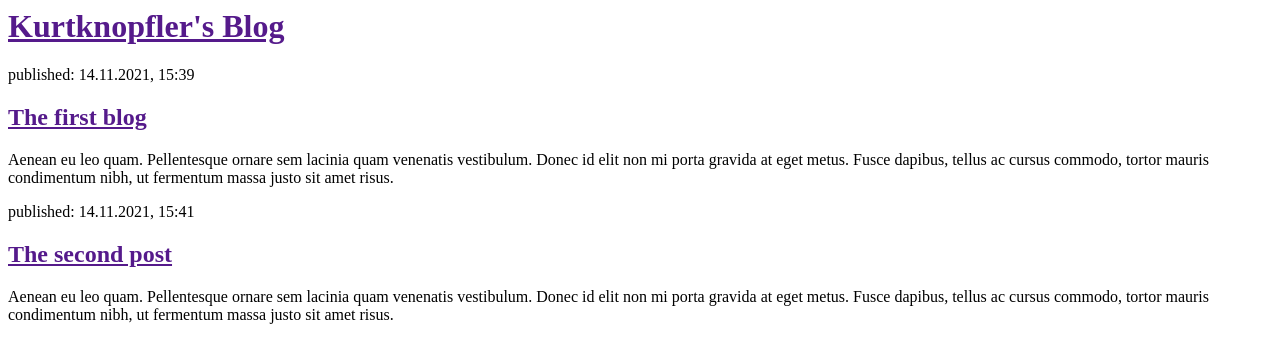
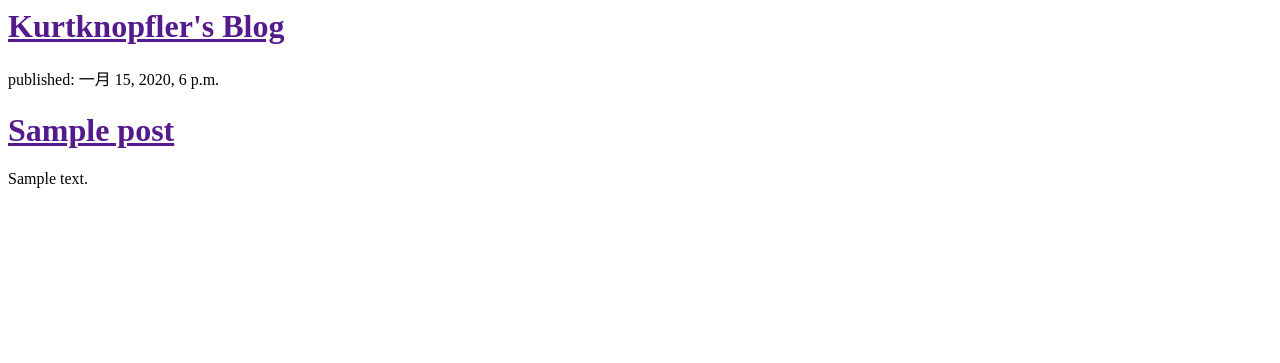
Before and after one commit to Kurtknopfler/Djangogirls, a Django app: page / in a window 1280 px wide. Shown: the top 363 px of the page. Run offline with Django 3.2, Linux system fonts and the light colour scheme; tables that the repository leaves empty hold one stand-in row (values such as "Sample post").

Commit message:
modified templates to display posts from database

```diff
--- a/blog/models.py
+++ b/blog/models.py
@@ -8,6 +8,10 @@ class Post(models.Model):
     title = models.CharField(max_length=200)
     text = models.TextField()
     created_date = models.DateTimeField(
+        default=timezone.now
+    )
+
+    published_date = models.DateTimeField(
         blank = True, null = True
     )
 
--- a/blog/templates/blog/post_list.html
+++ b/blog/templates/blog/post_list.html
@@ -7,16 +7,14 @@
         <h1><a href="">Kurtknopfler's Blog</a></h1>
         </div>
 
-        <div>
-            <p>published: 14.11.2021, 15:39</p>
-            <h2><a href="">The first blog</a></h2>
-            <p>Aenean eu leo quam. Pellentesque ornare sem lacinia quam venenatis vestibulum. Donec id elit non mi porta gravida at eget metus. Fusce dapibus, tellus ac cursus commodo, tortor mauris condimentum nibh, ut fermentum massa justo sit amet risus.</p>
-        </div>
+        {% for post in posts %}
+            <div>
+                <p>published: {{ post.published_date }}</p>
+                <h1><a href="">{{ post.title }}</a></h1>
+                <p>{{ post.text|linebreaksbr }}</p>
+            </div>
+        {% endfor %}
 
-        <div>
-            <p>published: 14.11.2021, 15:41</p>
-            <h2><a href="">The second post</a></h2>
-            <p>Aenean eu leo quam. Pellentesque ornare sem lacinia quam venenatis vestibulum. Donec id elit non mi porta gravida at eget metus. Fusce dapibus, tellus ac cursus commodo, tortor mauris condimentum nibh, ut fermentum massa justo sit amet risus.</p>
-        </div>
+
     </body>
 </html>
--- a/blog/views.py
+++ b/blog/views.py
@@ -1,7 +1,9 @@
 from django.shortcuts import render
-
+from django.utils import timezone
+from .models import Post
 # Create your views here.
 
 
 def post_list(request):
-    return render(request, 'blog/post_list.html', {})
+    posts = Post.objects.filter(published_date__lte = timezone.now()).order_by('published_date')
+    return render(request, 'blog/post_list.html', {'posts' : posts})
```
Also changed, not shown: blog/migrations/0002_auto_20211114_1615.py (added).
